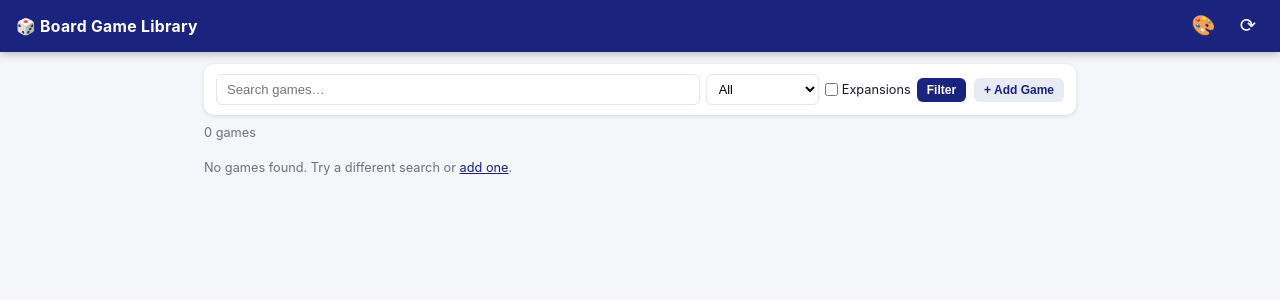
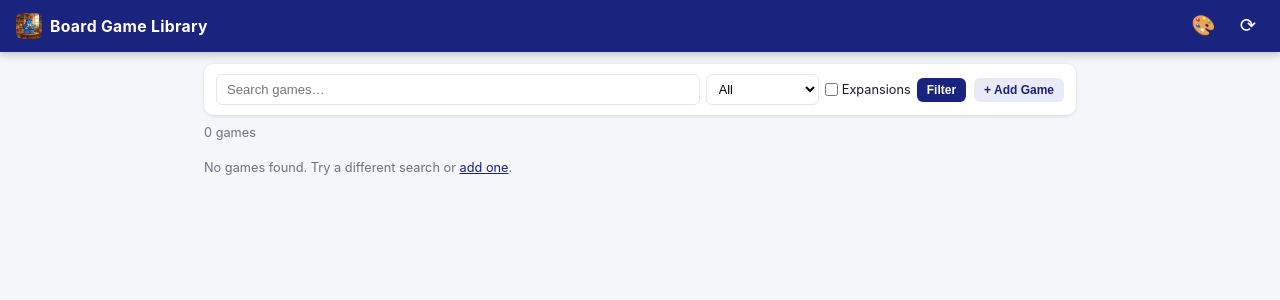
Before and after one commit to ballewcifer/BoardGameLibrary, a Flask app: page /games in a window 1280 px wide. Shown: the top 300 px of the page. Run offline with Flask 3, Linux system fonts and the light colour scheme; data that the repository does not hold is empty; some libraries are stand-ins or nearby versions.

Commit message:
v6.5.6: cross-platform UI/icon fixes (desktop + web)
Desktop:
- Taskbar icon: set explicit AppUserModelID + iconphoto so Windows uses the
  app's own librarian icon instead of a stale/cached dice icon.
- Large card size now shows bigger images: downloads prefer full-resolution
  image_url (capped at 700px) and a new File > Upgrade Image Quality command
  re-fetches existing low-res (~150px) covers.
- History > Plays: fixed stray empty box/scrollbar (tree was parented to the
  pane, not the row frame); plays now show date-only.
- Table view: name column stretches so the table fills the window width.
- Bulk Selected actions moved from below the table into the top toolbar
  (shown in Table view, where SIZE sits in Card view).
- Removed the white chip/border around the header logo.

Web:
- App icon is now the librarian: favicon, apple-touch-icon, PWA manifest
  icons, and the topbar brand (dropped the dice emoji); bumped SW cache.
- Game image fallback prefers full-resolution image_url over the tiny thumb.

Co-Authored-By: Claude Opus 4.8 <noreply@anthropic.com>

```diff
--- a/version.py
+++ b/version.py
@@ -3,4 +3,4 @@
 All build scripts, the About dialog, and GitHub Actions read from here.
 Bump this string, commit, tag, and push — everything else follows.
 """
-__version__ = "6.5.5"
+__version__ = "6.5.6"
--- a/web/static/style.css
+++ b/web/static/style.css
@@ -51,7 +51,8 @@ img { max-width: 100%; display: block; }
   padding: 0 16px;
   box-shadow: 0 2px 8px rgba(0,0,0,.25);
 }
-.topbar-title { font-weight: 700; font-size: 1.05rem; letter-spacing: .02em; }
+.topbar-title { font-weight: 700; font-size: 1.05rem; letter-spacing: .02em; display: flex; align-items: center; gap: 8px; }
+.topbar-logo { width: 26px; height: 26px; border-radius: 6px; display: block; }
 .topbar-actions { display: flex; align-items: center; gap: 8px; }
 .btn-icon {
   background: none; border: none; color: var(--white);
--- a/web/static/sw.js
+++ b/web/static/sw.js
@@ -1,5 +1,5 @@
 /* Service worker — cache static assets for offline shell */
-const CACHE = 'bgl-v1';
+const CACHE = 'bgl-v2';
 const STATIC = ['/static/style.css', '/static/app.js', '/static/manifest.json'];
 
 self.addEventListener('install', e => {
--- a/web/templates/base.html
+++ b/web/templates/base.html
@@ -8,6 +8,8 @@
   <meta name="apple-mobile-web-app-status-bar-style" content="black-translucent">
   <title>{% block title %}Board Game Library{% endblock %}</title>
   <link rel="manifest" href="/static/manifest.json">
+  <link rel="icon" type="image/png" href="/static/favicon.png">
+  <link rel="apple-touch-icon" href="/static/apple-touch-icon.png">
   <link rel="stylesheet" href="/static/style.css">
   <script>
     // 10 UI colour themes (parity with desktop) — [--navy, --navy-d]
@@ -38,7 +40,7 @@
 
 <!-- Top bar -->
 <header class="topbar">
-  <span class="topbar-title">🎲 Board Game Library</span>
+  <span class="topbar-title"><img src="/static/favicon.png" class="topbar-logo" alt=""> Board Game Library</span>
   <div class="topbar-actions">
     <button class="btn-icon" title="Colour theme" aria-label="Change colour theme" onclick="openModal('modal-theme')">🎨</button>
     {% if sync_status.running %}
--- a/web/templates/game_detail.html
+++ b/web/templates/game_detail.html
@@ -6,8 +6,8 @@
   <a href="/games" class="back-link">← Games</a>
   {% if game.image_path %}
     <img src="/img/{{ game.bgg_id }}" class="detail-img" alt="{{ game.name }}">
-  {% elif game.thumbnail_url %}
-    <img src="{{ game.thumbnail_url }}" class="detail-img" alt="{{ game.name }}">
+  {% elif game.image_url or game.thumbnail_url %}
+    <img src="{{ game.image_url or game.thumbnail_url }}" class="detail-img" alt="{{ game.name }}">
   {% endif %}
   <div class="detail-info">
     <h1 class="detail-title">
--- a/web/templates/games.html
+++ b/web/templates/games.html
@@ -76,8 +76,8 @@
     <div class="game-card-img">
       {% if g.image_path %}
         <img src="/img/{{ g.bgg_id }}" alt="{{ g.name }}" loading="lazy">
-      {% elif g.thumbnail_url %}
-        <img src="{{ g.thumbnail_url }}" alt="{{ g.name }}" loading="lazy">
+      {% elif g.image_url or g.thumbnail_url %}
+        <img src="{{ g.image_url or g.thumbnail_url }}" alt="{{ g.name }}" loading="lazy">
       {% else %}
         <div class="game-card-no-img">🎲</div>
       {% endif %}
```
Also changed, not shown: web/static/apple-touch-icon.png (added), web/static/favicon.png (added), web/static/icon-192.png (added), web/static/icon-512.png (added), web/static/manifest.json, 1 other file.
